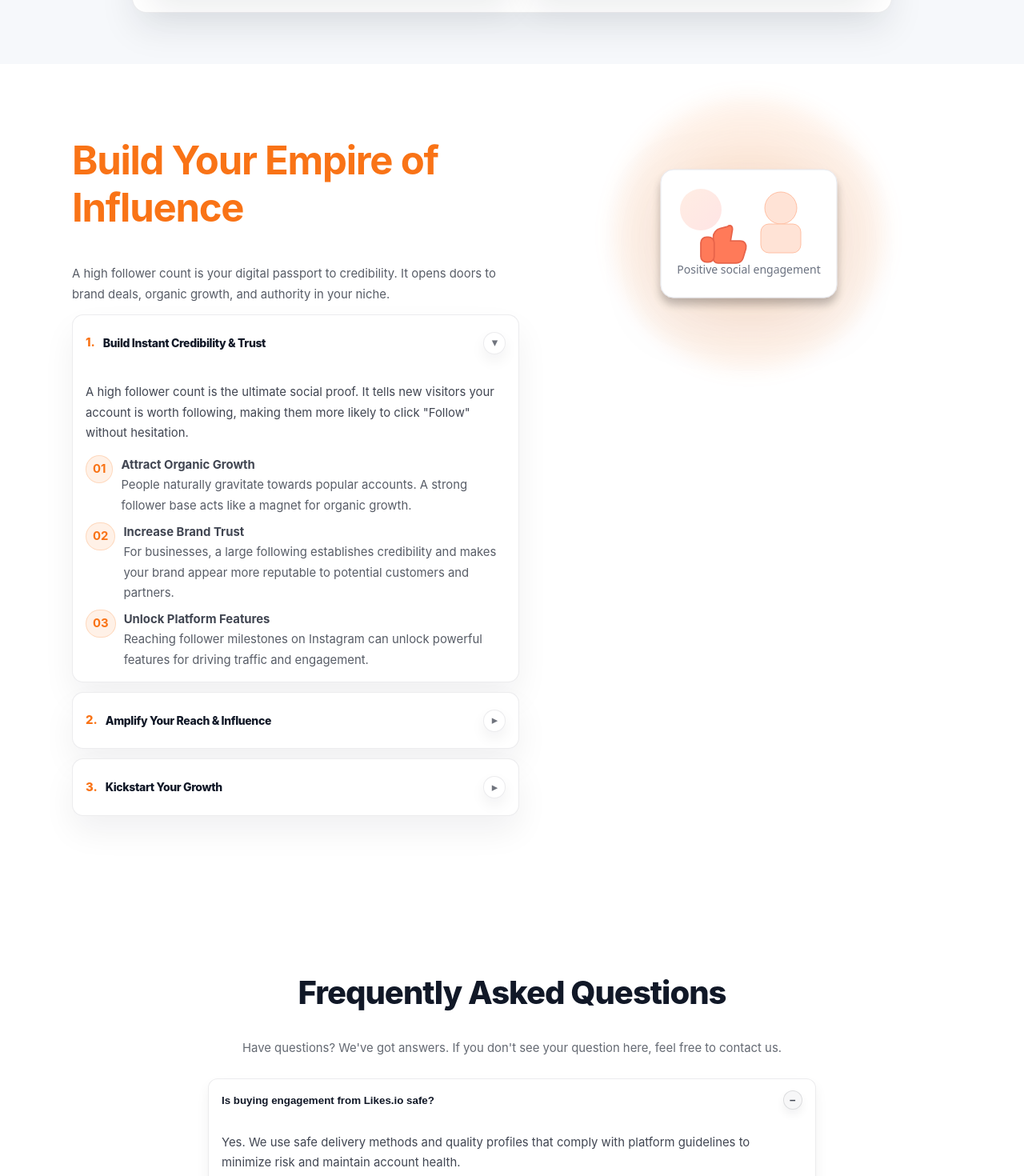
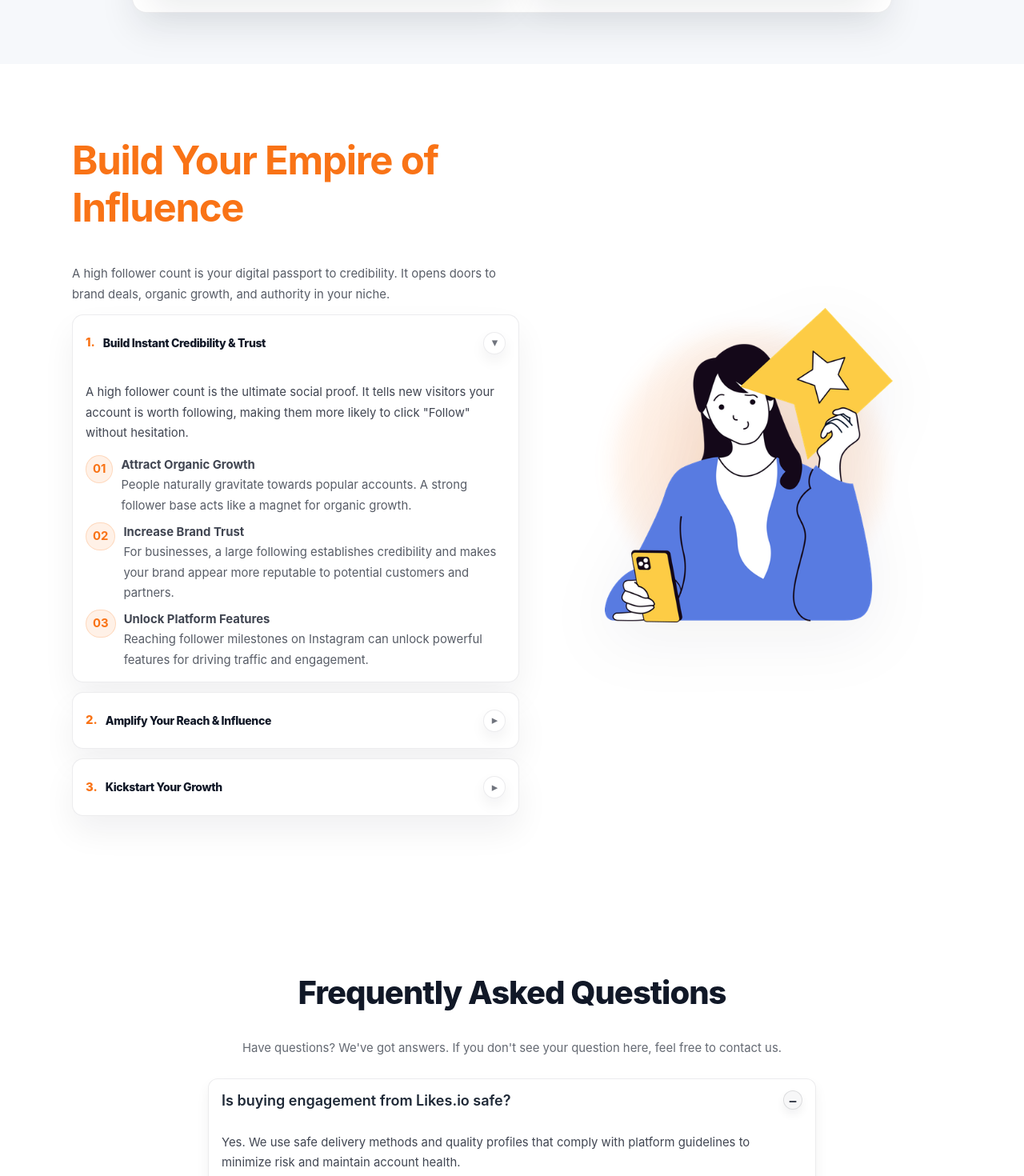
Before and after one commit to azursoldev/likes-io, a Next.js app: page / in a window 1280 px wide. Shown: the part 2217-3687 px from the top of the page at 80% size. Built offline with nearby package versions, Linux system fonts and the light colour scheme; a web font is replaced by a local one.

Commit message:
Ui update

```diff
--- a/app/components/InfluenceSection.tsx
+++ b/app/components/InfluenceSection.tsx
@@ -95,9 +95,9 @@ export default function InfluenceSection() {
             <div className="illus-wrap">
               <div className="glow-circle"></div>
               <img
-                src="/illustrations/thumbs-up.svg"
-                alt="Thumbs up illustration representing positive social engagement"
-                className="illus-image"
+                src="/businesswoman-receiving-best-award.png"
+                alt="Businesswoman receiving best award"
+                className="illus-image illus-image-lg"
               />
             </div>
           </div>
--- a/app/globals.css
+++ b/app/globals.css
@@ -484,11 +484,12 @@ html.dark .floating-icon { opacity: 0.14; }
 .sub-title { font-weight: 700; }
 .sub-text { color: rgba(17,24,39,0.7); }
 
-.influence-right { position: relative; }
+.influence-right { position: relative; align-self: center; }
 .illus-wrap { position: relative; min-height: 320px; display: grid; place-items: center; }
 .glow-circle { position: absolute; width: 340px; height: 340px; border-radius: 9999px; background: radial-gradient(circle, rgba(249,115,22,0.25), rgba(249,115,22,0)); filter: blur(12px); }
 .illus-placeholder { position: relative; z-index: 1; background: #fff; border: 1px solid rgba(17,24,39,0.08); border-radius: 12px; padding: 12px; color: rgba(17,24,39,0.7); box-shadow: 0 20px 40px rgba(17,24,39,0.06); text-align: center; }
 .illus-image { position: relative; z-index: 1; width: 260px; height: auto; filter: drop-shadow(0 20px 40px rgba(17,24,39,0.06)); }
+.illus-image-lg { width: 360px; }
 
 /* Reviews section */
 .reviews { padding: 40px 0 56px; }
@@ -530,7 +531,7 @@ html.dark .floating-icon { opacity: 0.14; }
 .faq-list { display: grid; gap: 12px; max-width: 760px; margin: 0 auto; }
 .faq-item { background: #fff; border: 1px solid rgba(17,24,39,0.08); border-radius: 12px; box-shadow: 0 8px 16px rgba(17,24,39,0.06); transition: transform 160ms ease, box-shadow 160ms ease, border-color 160ms ease; will-change: transform, box-shadow; }
 .faq-item:hover, .faq-item:focus-within { transform: translateY(-3px); box-shadow: 0 10px 20px rgba(17,24,39,0.12); border-color: rgba(17,24,39,0.12); }
-.faq-head { width: 100%; display: flex; align-items: center; justify-content: space-between; gap: 12px; padding: 14px 16px; background: transparent; border: none; cursor: pointer; color: rgb(var(--color-text-primary)); font-weight: 700; }
+.faq-head { width: 100%; display: flex; align-items: center; justify-content: space-between; gap: 12px; padding: 14px 16px; background: transparent; border: none; cursor: pointer; font-family: 'Inter', system-ui, sans-serif; font-size: 18px; font-weight: 600; color: #1f2937; }
 .faq-toggle { width: 22px; height: 22px; display: grid; place-items: center; border-radius: 9999px; border: 1px solid rgba(17,24,39,0.12); color: rgba(17,24,39,0.8); background: #fff; box-shadow: 0 6px 12px rgba(17,24,39,0.06); }
 .faq-item.open .faq-toggle { background: rgba(17,24,39,0.03); }
 .faq-body { padding: 0 16px 16px; color: rgba(17,24,39,0.8); }
```
Also changed, not shown: public/businesswoman-receiving-best-award.png (added), public/illustrations/influence-girl-star.svg (added).
